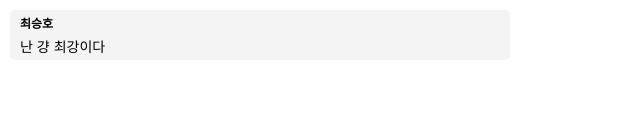
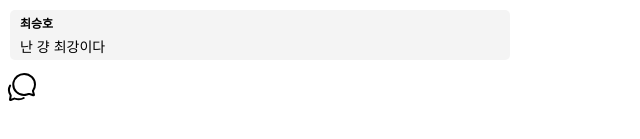
Before and after one commit to sosohandiary/FE, a React (Create React App) app: page /detail in a window 1280 px wide. Shown: the part 289-428 px from the top of the page, without its empty margins (0-640 px from the left). Built offline with nearby package versions, Linux system fonts and the light colour scheme.

Commit message:
유튜브 쇼츠타입 댓글창 팝업구현..

```diff
--- a/src/components/detail/Sample.jsx
+++ b/src/components/detail/Sample.jsx
@@ -1,22 +1,75 @@
 import React, { useState } from "react";
-import CommentList from "./CommentList";
+import styled, { keyframes, css } from "styled-components";
+import { IoChatbubblesOutline } from "react-icons/io5";
 
-//form
 const Sample = () => {
-  const [inputValue, setInputValue] = useState("");
-  const { commentList, setCommentList } = useState([]);
-  const addComment = () => {
-    console.log("value 여기있어", inputValue);
-    setCommentList([...commentList, inputValue]);
+  const [showComments, setShowComments] = useState(false);
+
+  const toggleComments = () => {
+    setShowComments((prev) => !prev);
   };
 
   return (
     <div>
-      <input value={inputValue} type="text" onChange={(e) => setInputValue(e.target.value)} />
-      <button onClick={addComment}>추가</button>
-      <CommentList />
+      <CommentButton onClick={toggleComments}>
+        <CommentIcon />
+      </CommentButton>
+      <CommentsContainer show={showComments}>
+        <p>댓글을 여기에 표시합니다.</p>
+      </CommentsContainer>
     </div>
   );
 };
 
 export default Sample;
+
+const CommetnslideUp = keyframes`
+  0% {
+    transform: translateY(60%);
+    opacity: 1;
+  }
+  100% {
+    transform: translateY(0);
+    opacity: 1;
+  }
+`;
+
+const CommentIcon = styled(IoChatbubblesOutline)`
+  font-size: 2rem; // 원하는 크기로 조절
+`;
+
+const CommentButton = styled.button`
+  display: flex;
+  align-items: center;
+  background-color: transparent;
+  border: none;
+  cursor: pointer;
+`;
+const CommentsContainer = styled.div`
+  display: ${(props) => (props.show ? "block" : "none")};
+  border: 1px solid #ccc;
+  padding: 10px;
+  margin-top: 10px;
+  ${(props) =>
+    props.show &&
+    css`
+      animation: ${CommetnslideUp} 0.3s ease-out forwards;
+    `}
+`;
+const CommentList = styled.ul`
+  list-style-type: none;
+  padding: 0;
+`;
+
+const CommentItem = styled.li`
+  padding: 5px 0;
+`;
+
+const DeleteButton = styled.button`
+  background-color: transparent;
+  border: none;
+  cursor: pointer;
+  font-size: 0.8rem;
+  color: red;
+  margin-left: 10px;
+`;
--- a/src/pages/Detail.jsx
+++ b/src/pages/Detail.jsx
@@ -1,11 +1,13 @@
 import React from "react";
 
 import CommentList from "../components/detail/CommentList";
+import Sample from "../components/detail/Sample";
 
 const Detail = () => {
   return (
     <div>
       <CommentList />
+      <Sample />
     </div>
   );
 };
```
